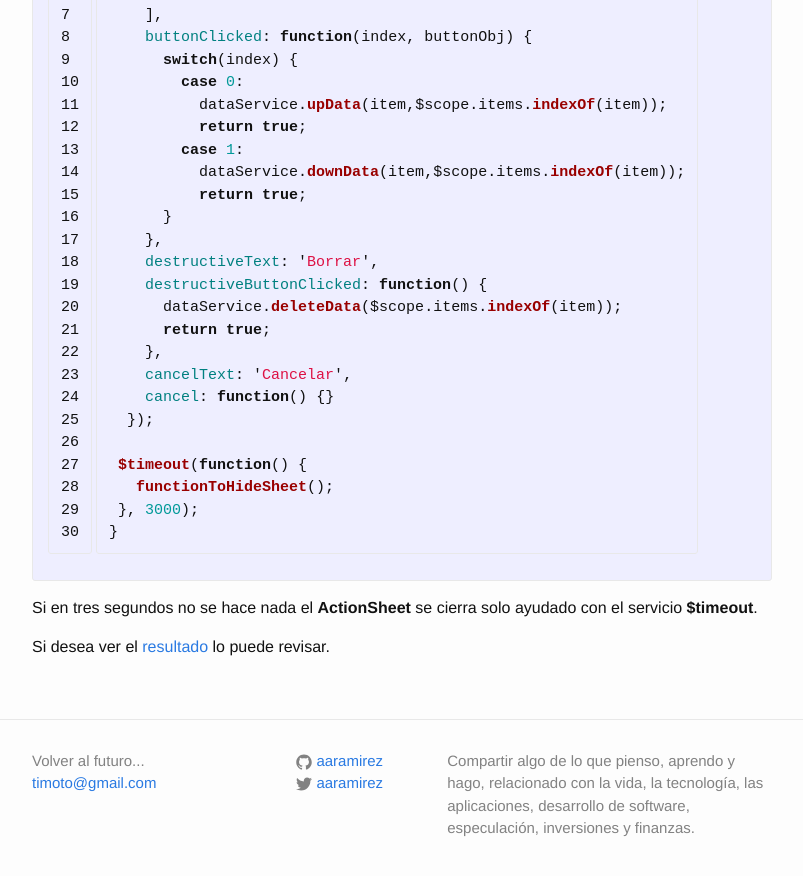
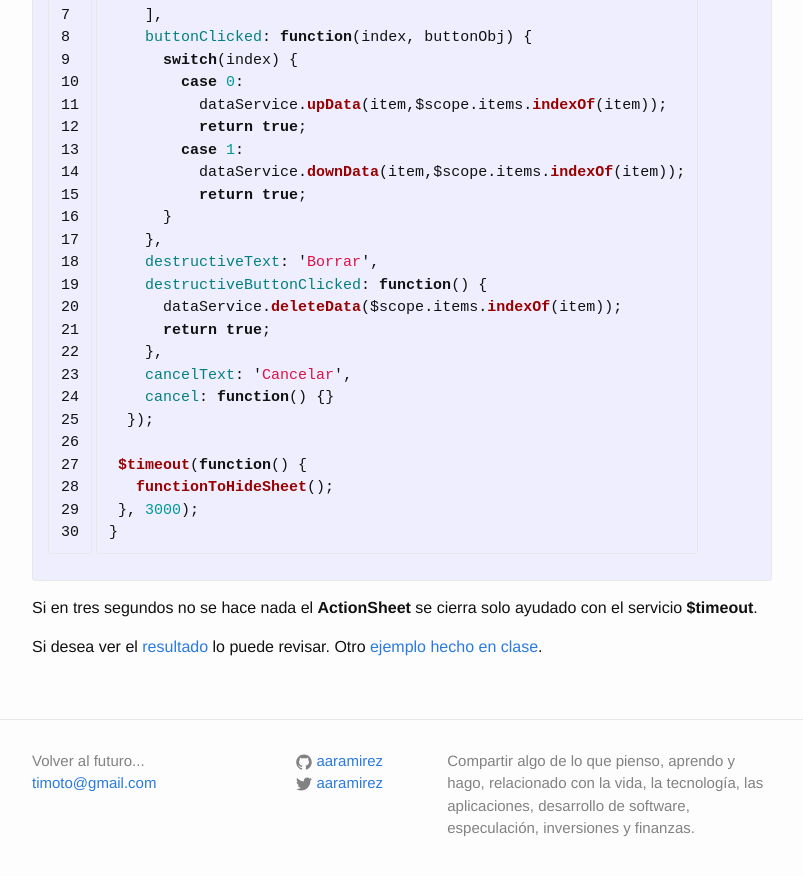
Before and after one commit to aaramirez/aaramirez.github.io, a Jekyll site: the page built from _posts/desarrollos/ionic/2015-10-31-actionsheets.markdown, in a window 1280 px wide and 900 px high, scrolled down 2408 px. Shown: the top 876 px of the window, without its empty margins (238-1041 px from the left). Built offline with Jekyll 4.4.1, drawn with Linux system fonts in a browser that asks for light colours.

Commit message:
Agregado ejemplo en clase

```diff
--- a/_posts/desarrollos/ionic/2015-10-31-actionsheets.markdown
+++ b/_posts/desarrollos/ionic/2015-10-31-actionsheets.markdown
@@ -112,7 +112,7 @@ $scope.showActionSheet = function (item) {
 
 Si en tres segundos no se hace nada el __ActionSheet__ se cierra solo ayudado con el servicio __$timeout__.
 
-Si desea ver el [resultado][7] lo puede revisar.
+Si desea ver el [resultado][7] lo puede revisar. Otro [ejemplo hecho en clase][10].
 
 [1]: http://aaramirez.github.io/ionic/angularjs/cordova/tutorial/2015/10/18/ionic-basico-listas.html "ion-list"
 [2]: http://aaramirez.github.io/ionic/angularjs/cordova/tutorial/2015/10/23/botones-opcion.html "ion-option-button"
@@ -123,3 +123,4 @@ Si desea ver el [resultado][7] lo puede revisar.
 [7]: http://play.ionic.io/app/1cd8b0ca7174 "Resultado del tutorial"
 [8]: http://ionicframework.com/docs/api/directive/onHold/ "on-hold"
 [9]: https://docs.angularjs.org/api/ng/service/$timeout "$timeout"
+[10]: http://play.ionic.io/app/da7e7a802c21 "Ejemplo en clase"
```
